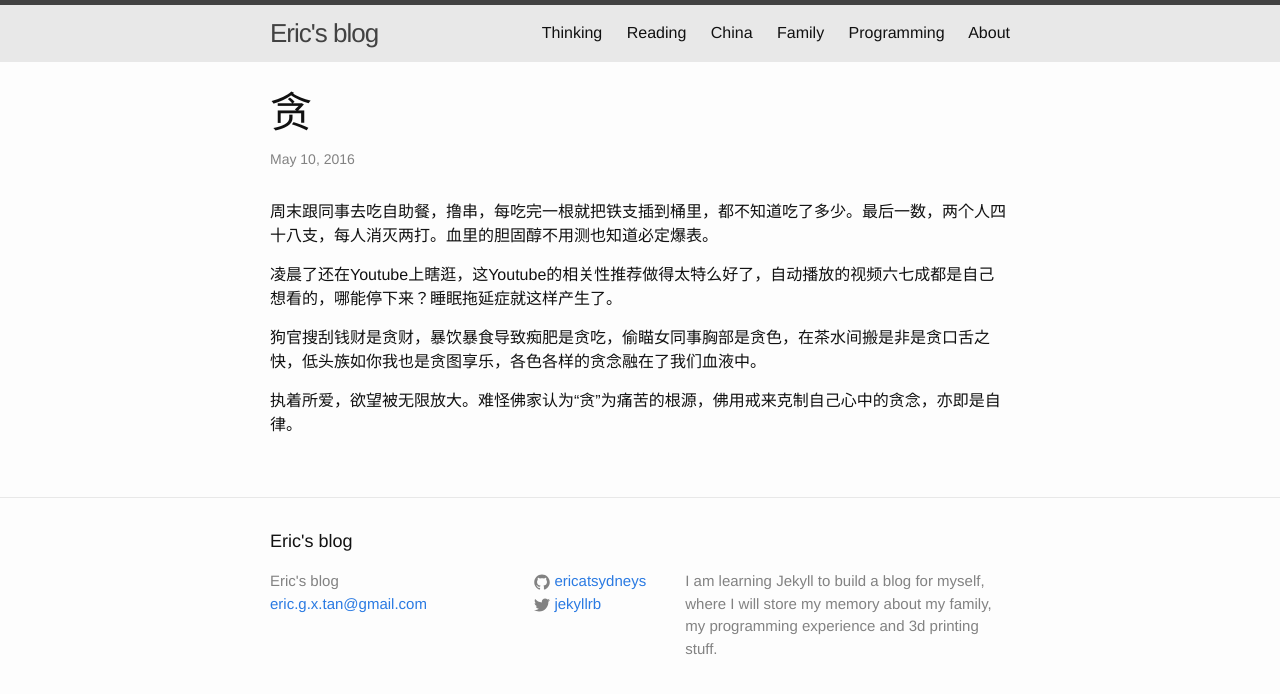
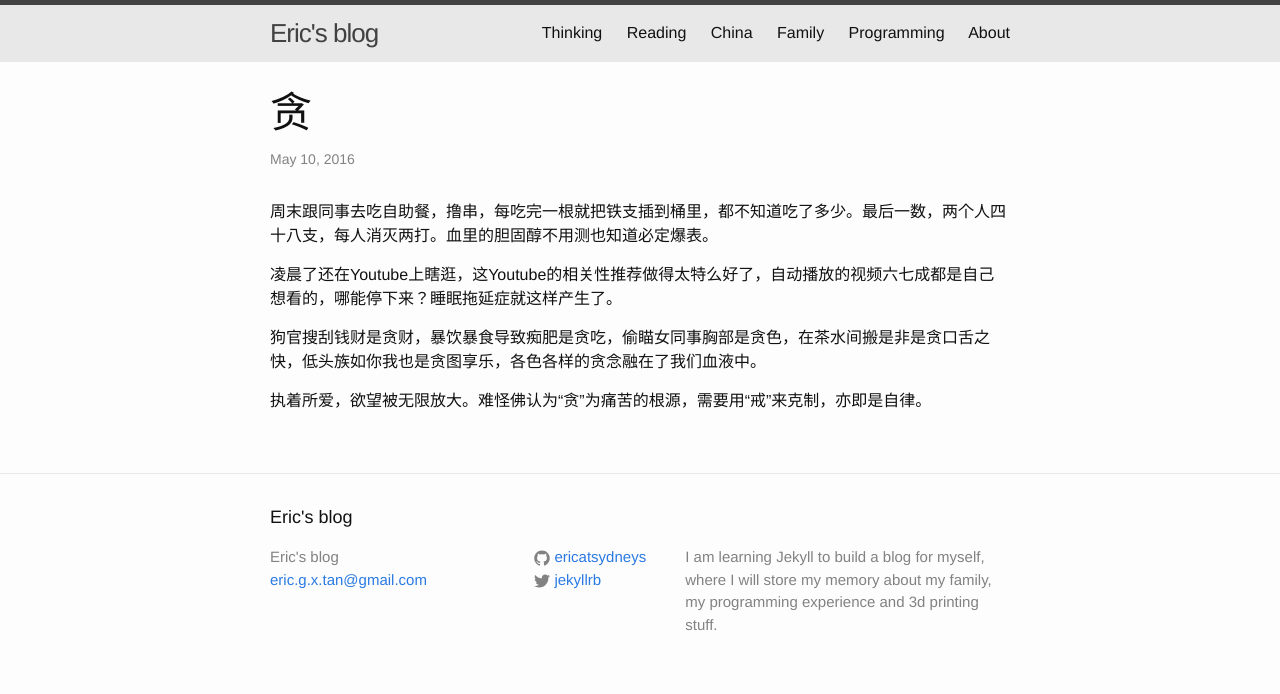
Before and after one commit to ericatsydney/ericatsydney.github.io, a Jekyll site: the page built from _posts/2016-05-10-greedy.markdown, in a window 1280 px wide. Shown: the top 694 px of the page. Built offline with Jekyll 4.4.1, drawn with Linux system fonts in a browser that asks for light colours.

Commit message:
Update 2 old posts.

```diff
--- a/_posts/2016-05-10-greedy.markdown
+++ b/_posts/2016-05-10-greedy.markdown
@@ -11,4 +11,4 @@ categories: Thinking
 
 狗官搜刮钱财是贪财，暴饮暴食导致痴肥是贪吃，偷瞄女同事胸部是贪色，在茶水间搬是非是贪口舌之快，低头族如你我也是贪图享乐，各色各样的贪念融在了我们血液中。
 
-执着所爱，欲望被无限放大。难怪佛家认为“贪”为痛苦的根源，佛用戒来克制自己心中的贪念，亦即是自律。
+执着所爱，欲望被无限放大。难怪佛认为“贪”为痛苦的根源，需要用“戒”来克制，亦即是自律。
--- a/_posts/2016-05-13-learn-from-water.markdown
+++ b/_posts/2016-05-13-learn-from-water.markdown
@@ -5,7 +5,7 @@ date:   2016-05-13 7:00:52 +1000
 categories: Thinking
 ---
 
-观察日常生活的普通事物也能领悟浩瀚天地中的道。好像这个五禽戏，蛤蟆功，猿击术，还有螳螂拳等等等等。
+观察和模仿生活中普通的事物也能领悟浩瀚天地中的“道”。好像这个五禽戏，蛤蟆功，猿击术，还有螳螂拳等等等等。
 
 什么鬼？好吧，说精神层面的，老子说过“上善若水”。
 
```
